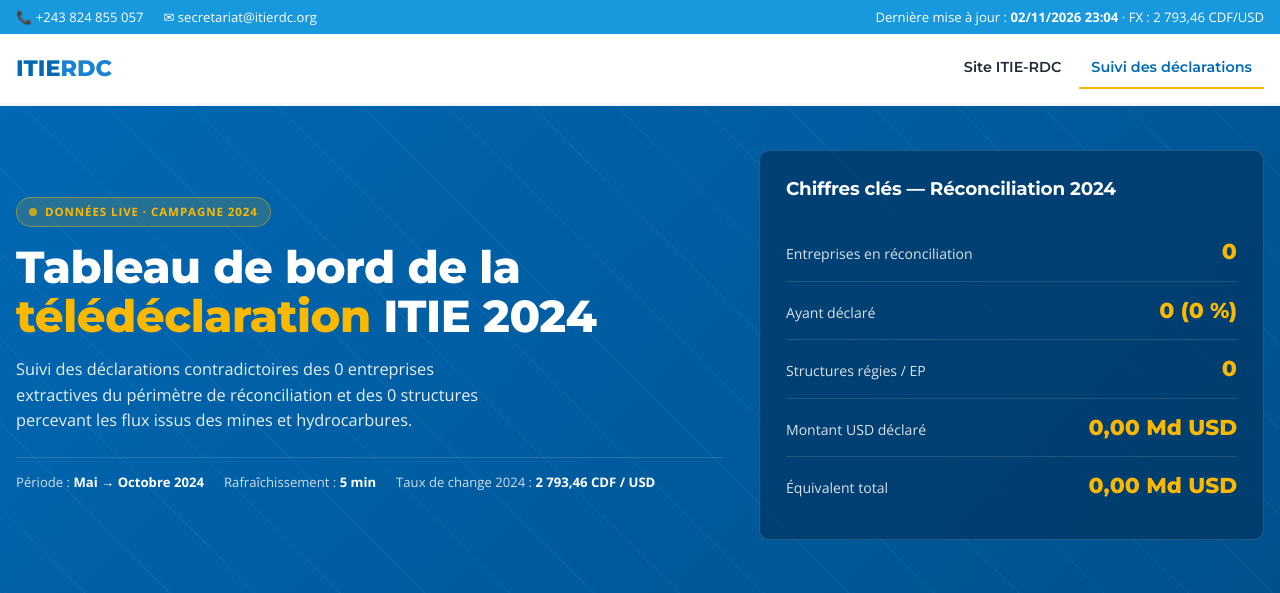
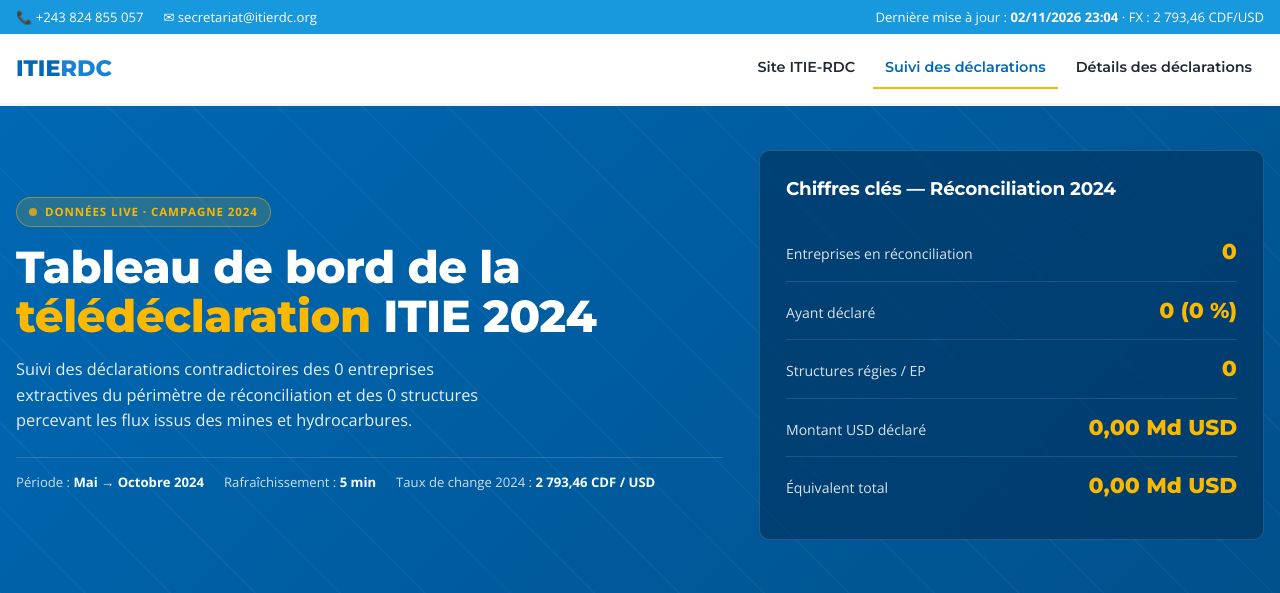
Before and after one commit to bonyi06/itie-rdc-tdb-2024, a Flask app: page / in a window 1280 px wide. Shown: the top 593 px of the page. Run offline with Flask 3, Linux system fonts and the light colour scheme.

Commit message:
Ajout lien Détails dans la navbar

```diff
--- a/templates/index.html
+++ b/templates/index.html
@@ -168,6 +168,7 @@ tbody tr:hover td{background:var(--surface-2)}
     <div class="nav-menu">
       <a href="https://www.itierdc.net" target="_blank" rel="noopener">Site ITIE-RDC</a>
       <a href="/" class="active">Suivi des déclarations</a>
+      <a href="/details">Détails des déclarations</a>
     </div>
   </div>
 </nav>
```
